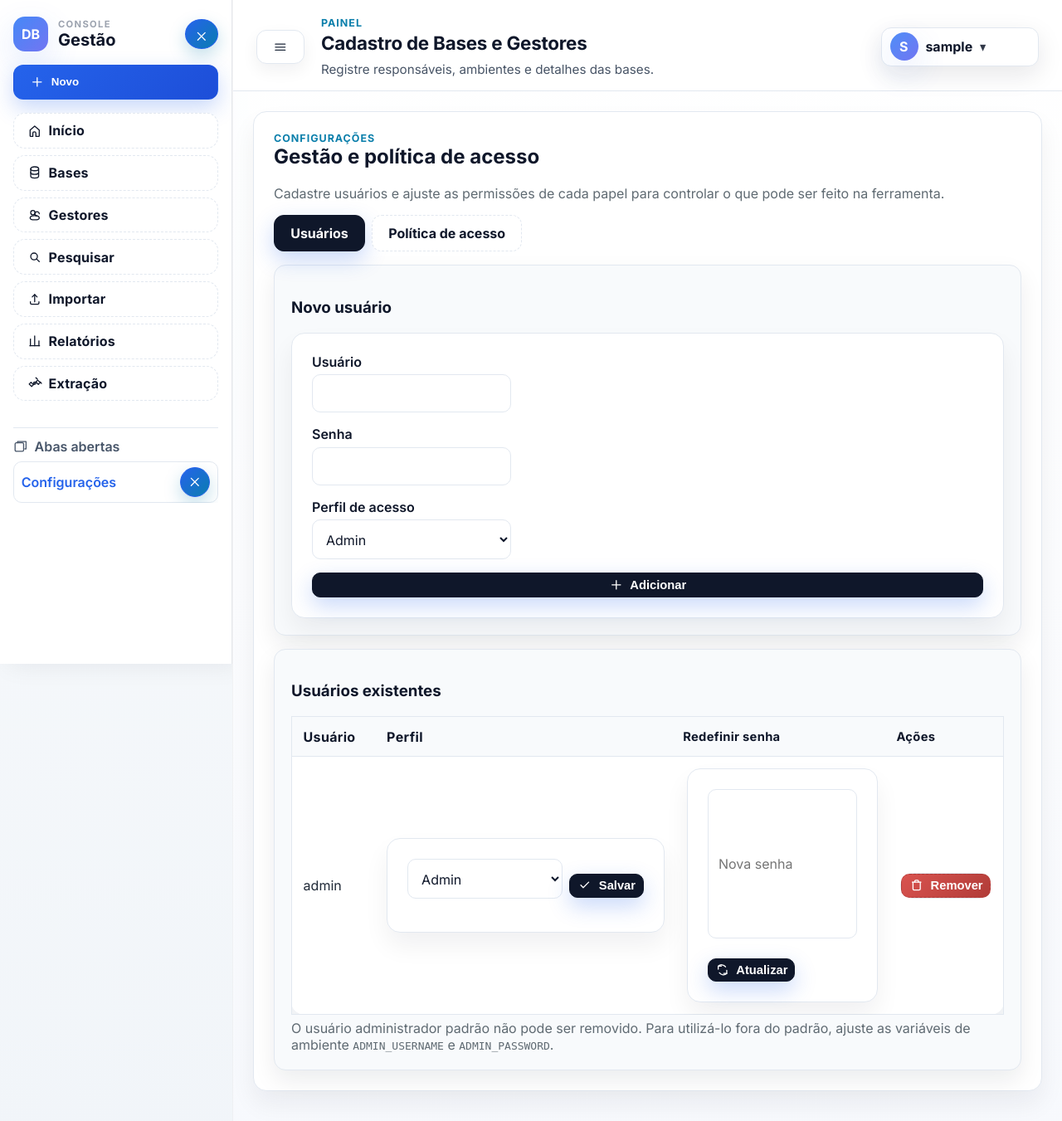
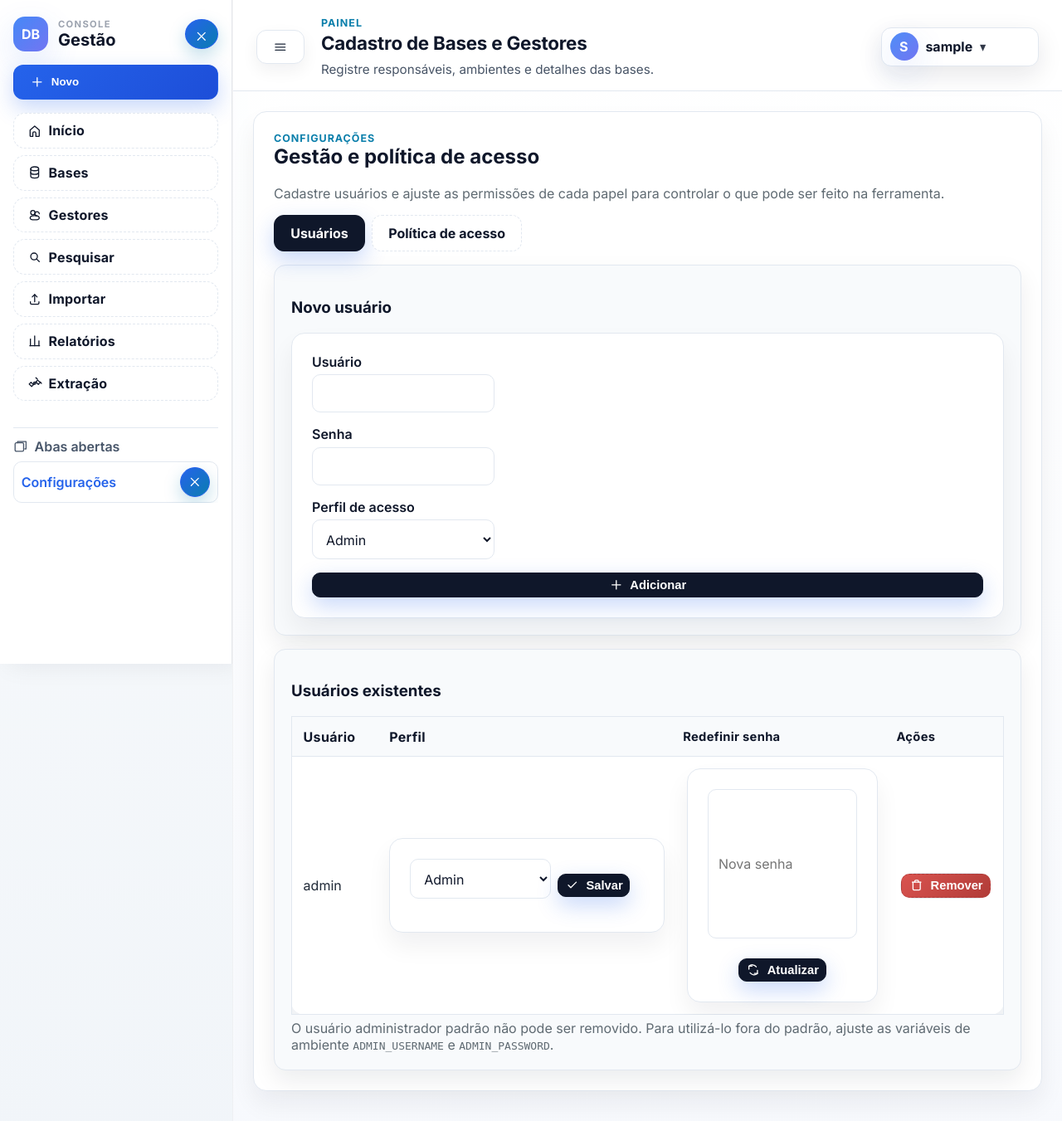
Before and after one commit to leandrojtv/Arquivos, a Flask app: page /configuracoes in a window 1280 px wide. Shown: the whole page at 83% size. Run offline with Flask 3, Linux system fonts and the light colour scheme; the visitor is signed in with stand-in values (Sample User, id 1); data comes from the database, SQL or seed files in the repository.

Commit message:
Add configurable access policies and role management UI
## Summary
- add database-backed roles with editable permission sets and enforce them on sensitive routes
- update settings with tabbed navigation for user management and access policy configuration, including role CRUD
- protect import, extraction, schedule, and data mutation endpoints with the new permission checks
- add inline user role editing in the settings page to adjust profiles after creation
- refine spacing and sizing for role/user forms to keep buttons, selects, and password inputs compact and aligned

## Testing
- python -m compileall app.py

```diff
--- a/templates/settings.html
+++ b/templates/settings.html
@@ -17,11 +17,25 @@
   .settings-compact input[type="text"],
   .settings-compact input[type="password"],
   .settings-compact select {
-    max-width: 240px;
+    max-width: 220px;
   }
   .settings-compact .inline-form.stacked.sm-row .button {
     padding: 0.28rem 0.48rem;
     min-width: 82px;
+  }
+  .settings-compact .table-wrapper td form.inline-form {
+    align-items: center;
+  }
+  .settings-compact .table-wrapper td form.inline-form select,
+  .settings-compact .table-wrapper td form.inline-form input {
+    max-width: 170px;
+  }
+  .settings-compact .table-wrapper td form.inline-form input[type="password"] {
+    max-width: 150px;
+  }
+  .settings-compact .table-wrapper td form.inline-form .button {
+    min-width: 78px;
+    padding: 0.28rem 0.48rem;
   }
   .settings-compact .inline-form.sm-row select,
   .settings-compact .inline-form.sm-row input {
@@ -155,7 +169,7 @@
             <td>{{ user['username'] }}</td>
             <td>
               <form action="{{ url_for('update_user_role', user_id=user['id']) }}" method="post" class="inline-form sm-row">
-                <select name="role" style="min-width: 150px;">
+                <select name="role" style="min-width: 140px;">
                   {% for role in roles %}
                   <option value="{{ role.name }}" {% if role.name == user['role'] %}selected{% endif %}>{{ role.name|capitalize }}</option>
                   {% endfor %}
@@ -165,7 +179,7 @@
             </td>
             <td>
               <form action="{{ url_for('reset_user', user_id=user['id']) }}" method="post" class="inline-form stacked sm-row">
-                <input type="password" name="password" placeholder="Nova senha" required class="wide-input" style="max-width: 170px;" />
+                <input type="password" name="password" placeholder="Nova senha" required class="wide-input" style="max-width: 140px;" />
                 <button type="submit" class="button secondary compact"><svg class="icon"><use href="#icon-refresh"></use></svg><span>Atualizar</span></button>
               </form>
             </td>
```
